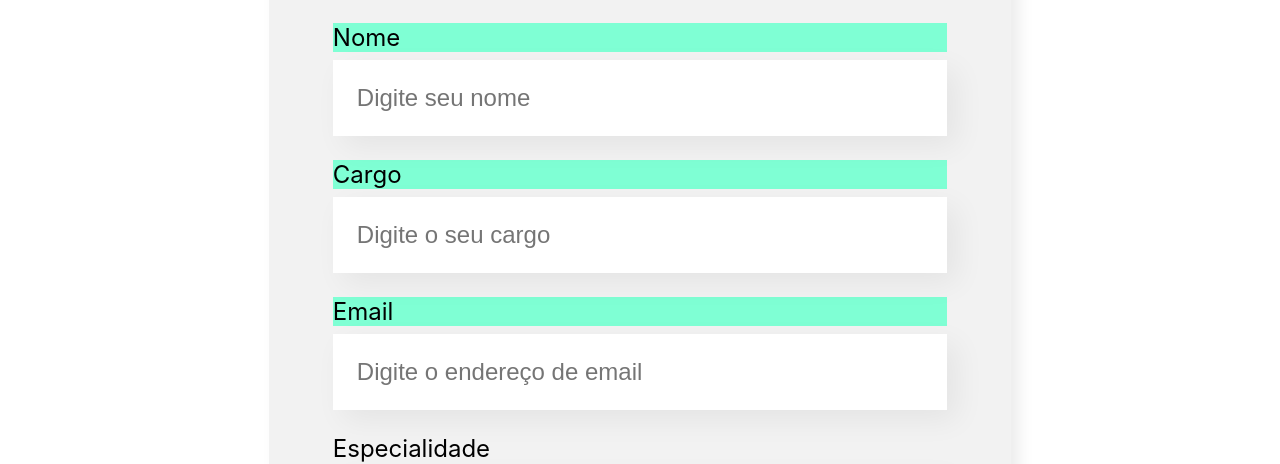
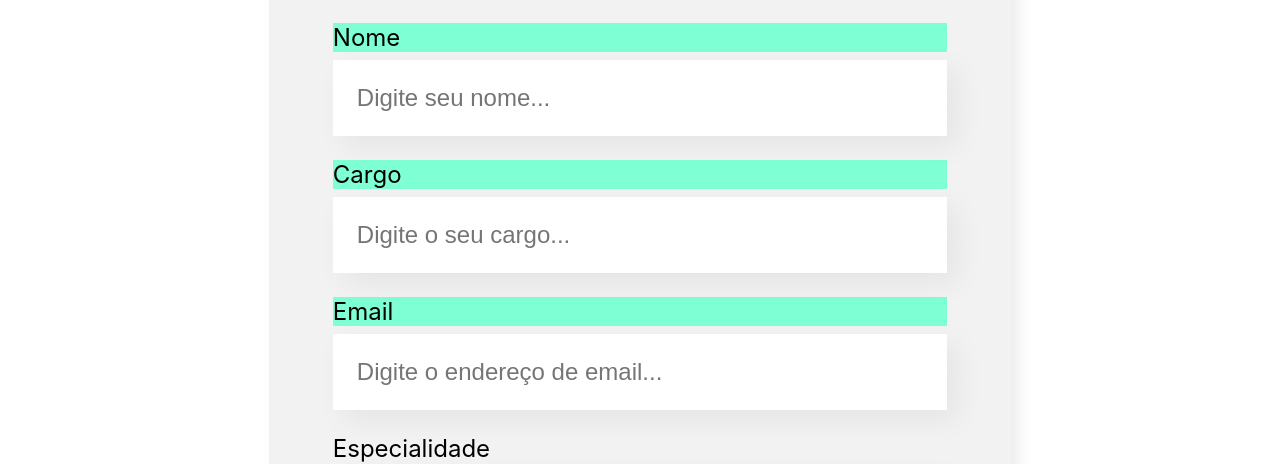
Before and after one commit to pxassuncao/organo, a React (Create React App) app: page / in a window 1280 px wide. Shown: the part 664-1128 px from the top of the page. Built offline with nearby package versions, Linux system fonts and the light colour scheme.

Commit message:
usodeStateNoFormulario

```diff
--- a/src/componentes/CampoTexto/index.js
+++ b/src/componentes/CampoTexto/index.js
@@ -1,13 +1,20 @@
+
 import './CampoTexto.css'
 
 const CampoTexto = (props)=>{
+   const placeholderModificada = `${props.placeholder}...`
+
+
+   const aoDigitado = (evento) =>{
+    props.aoAlterado(evento.target.value)
+   }
 
     return(
         <div className="campo-texto">
             <label>
                 {props.label}
                 </label>
-                 <input placeholder={props.placeholder}/>
+                 <input value= {props.valor} onChange={aoDigitado} required={props.obrigatorio} placeholder={placeholderModificada}/>
         </div>
     )
 }
--- a/src/componentes/Formulario/index.js
+++ b/src/componentes/Formulario/index.js
@@ -1,3 +1,4 @@
+import { useState } from 'react'
 import './Formulario.css'
 import CampoTexto from '../CampoTexto'
 import ListaSuspensa from '../ListaSuspensa'
@@ -5,21 +6,33 @@ import Botao from '../Botao'
 
 
 
-const Formulario = () =>{
+const Formulario = (props) =>{
+
     const times =[
         'FullStack',
         'Front End',
         'Back End',
         'Mobile'
     ]
+
+    const [nome, setNome] = useState('')
+    const [cargo, setCargo] = useState('')
+    const [email, setEmail] = useState('')
+    const[time,setTime] = useState('')
+
+    const aoSalvar=(evento)=>{
+        evento.preventDefault()
+        console.log('Formulário foi submetido =>', nome, cargo, email, time)
+    }
+
     return(
         <section className="formulario">
-            <form>
+            <form onSubmit={aoSalvar}>
             <h2>Preencha os dados para criar o card do programador</h2>
-            <CampoTexto label="Nome" placeholder="Digite seu nome"/>
-            <CampoTexto label="Cargo" placeholder= "Digite o seu cargo"/>
-            <CampoTexto label="Email" placeholder="Digite o endereço de email"/>
-            <ListaSuspensa label ="Especialidade" itens = {times}/>
+            <CampoTexto obrigatorio={true} label="Nome" placeholder="Digite seu nome" valor={nome} aoAlterado={varlor =>setNome(valor)}/>
+            <CampoTexto obrigatorio={true} label="Cargo" placeholder= "Digite o seu cargo" valor={cargo} aoAlterado={varlor =>setCargo(valor)}/>
+            <CampoTexto obrigatorio={true} label="Email" placeholder="Digite o endereço de email" valor={email} aoAlterado={varlor =>setEmail(valor)}/>
+            <ListaSuspensa obrigatorio={true} label ="Especialidade" itens = {times}valor={time} aoAlterado={varlor =>setTime(valor)}/>
             <Botao>
                 Criar Card
             </Botao>
--- a/src/componentes/ListaSuspensa/index.js
+++ b/src/componentes/ListaSuspensa/index.js
@@ -1,13 +1,13 @@
 import './ListaSuspensa.css'
 
 const ListaSuspensa= (props)=>{
-    console.log(props.itens)
-
     return (
         <div className='lista-suspensa'>
             <label>{props.label}</label>
-            <select>
-                {props.itens.map(item => <option key={item}>{item}</option>)}
+            <select onChange={evento=> props.aoAlterado(evento.target.value)} required={props.required} value={props.value}>
+                {props.itens.map(item =>{
+                    return <option key={item}>{item}</option>
+                })}
             </select>
         </div>
     )
```
